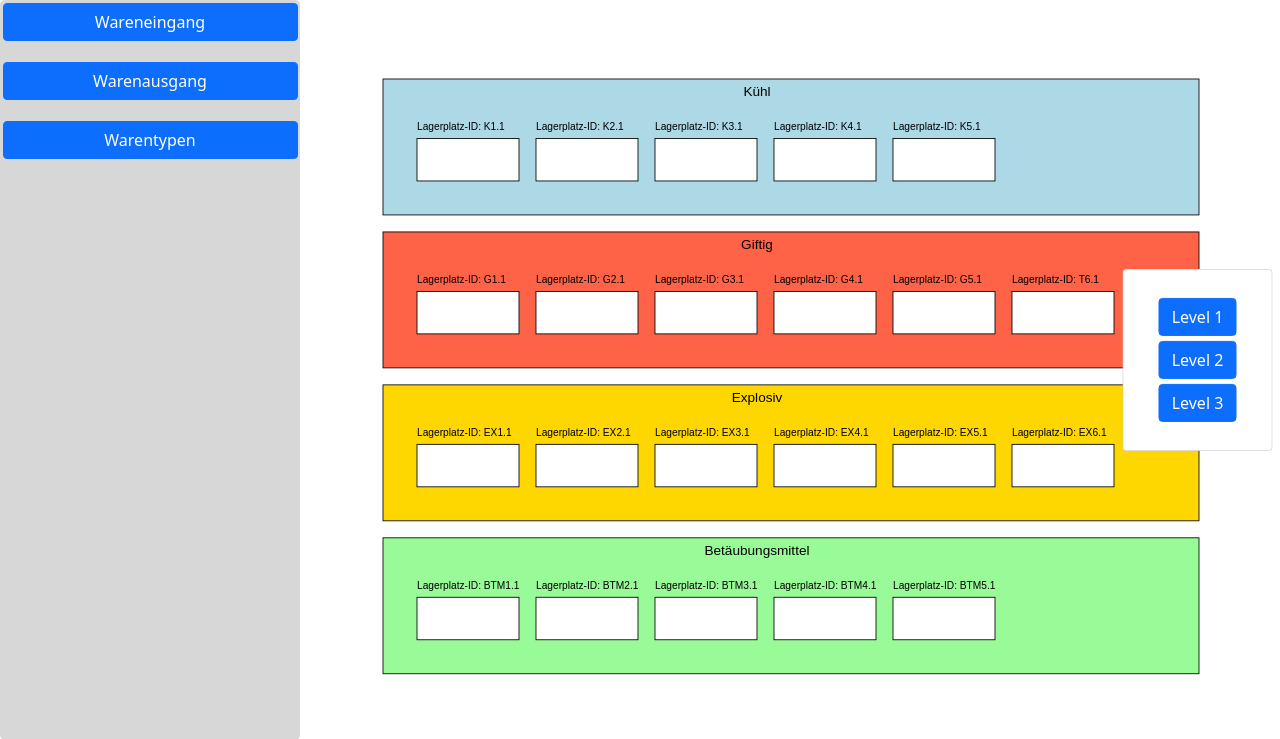
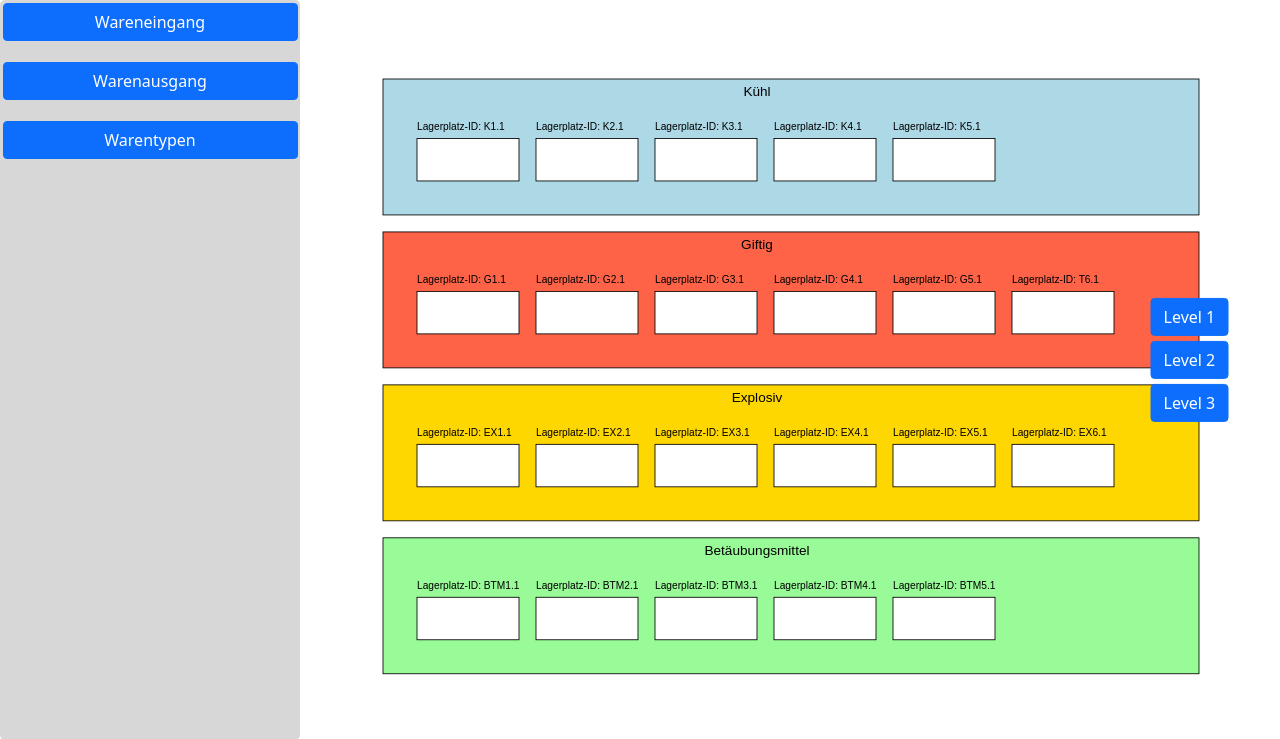
Before and after one commit to AlexanderNungesser/lagerplanungssoftware_mockup, a Flask app: page / in a window 1280 px wide. Shown: the part 40-779 px from the top of the page. Run offline with Flask 3, Linux system fonts and the light colour scheme.

Commit message:
floating level switch

```diff
--- a/src/templates/index.html
+++ b/src/templates/index.html
@@ -121,7 +121,7 @@
                 data-base-url="{{ url_for('static', filename='images/') }}" width="850" height="616.25">
         </div>
 
-        <div class="card card-body levels">
+        <div class="levels">
             <button id="level-1" type="button" class="btn btn-primary" onclick="changeDepotPlanLevel(this)">Level
                 1</button>
             <button id="level-2" type="button" class="btn btn-primary" onclick="changeDepotPlanLevel(this)">Level
```
